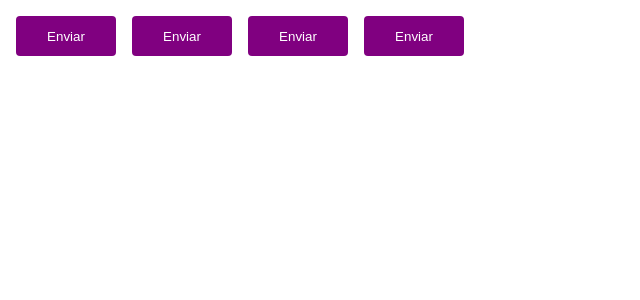
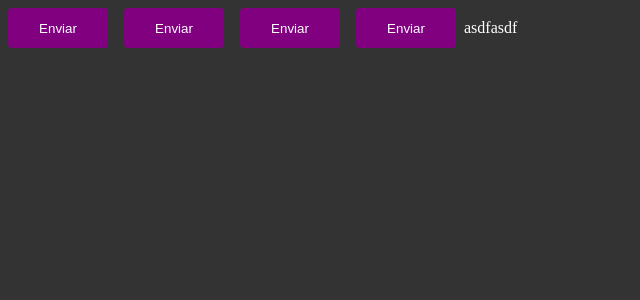
Before and after one commit to arrobarafael/02-ignite-timer, a React (Vite) app: page / in a window 1280 px wide. Shown: the top 300 px of the page, without its empty margins (0-640 px from the left). Built offline with nearby package versions, Linux system fonts and the light colour scheme.

Commit message:
Adicionado estilo global

```diff
--- a/src/App.tsx
+++ b/src/App.tsx
@@ -1,6 +1,8 @@
 import { ThemeProvider } from 'styled-components';
 import { Button } from './components/Button';
+
 import { defaultTheme } from './styles/themes/default';
+import { GlobalStyle } from './styles/global';
 
 export function App() {
   return (
@@ -9,6 +11,8 @@ export function App() {
       <Button variant="secondary" />
       <Button variant="danger" />
       <Button variant="success" />
+      asdfasdf
+      <GlobalStyle />
     </ThemeProvider>
   );
 }
--- /dev/null
+++ b/src/styles/global.ts
@@ -0,0 +1,14 @@
+import { createGlobalStyle } from 'styled-components';
+
+export const GlobalStyle = createGlobalStyle`
+  *{
+    margin: 0;
+    padding: 0;
+    box-sizing: border-box;
+  }
+
+  body{
+    background: #333;
+    color: #fff;
+  }
+`;
```
